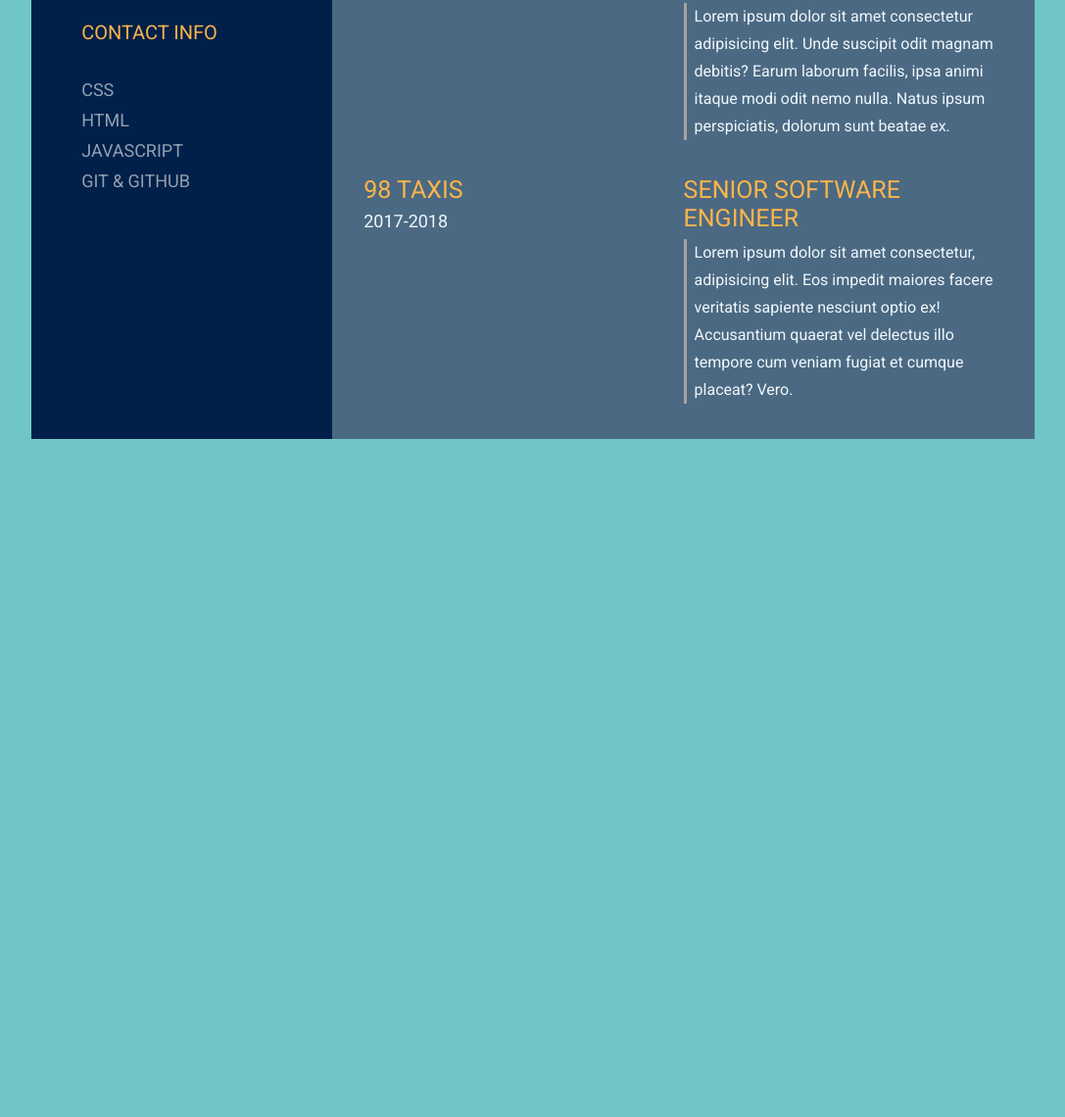
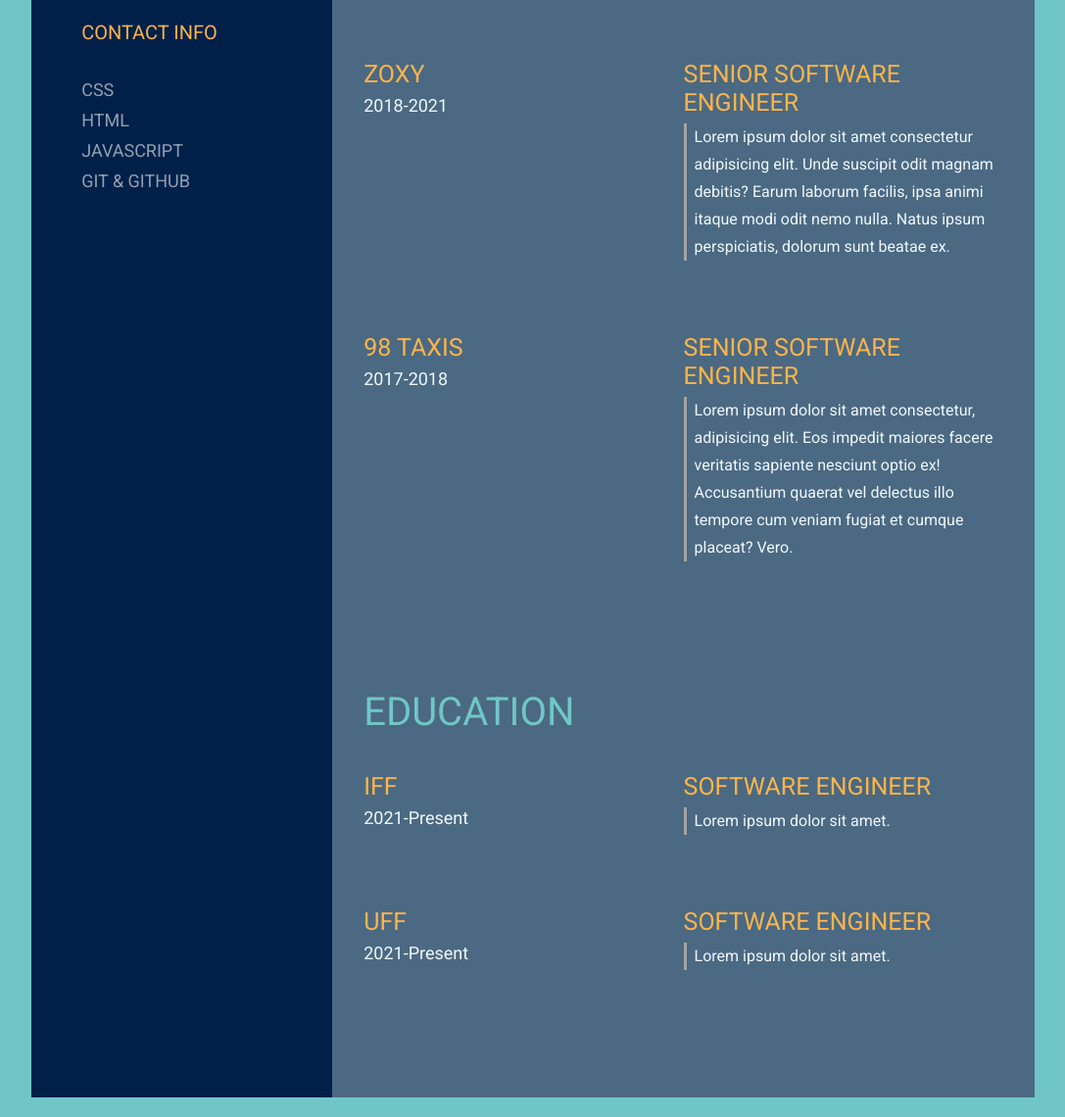
Before and after one commit to marllonbatista/jornadaDev-EBAC, a plain HTML site: page index.html in a window 1280 px wide. Shown: the part 715-1855 px from the top of the page at 98% size, without its empty margins (96-1183 px from the left). Before the commit the page ends 1183 px from the top, so only its background shows below. Drawn offline with Linux system fonts and the light colour scheme.

Commit message:
Day 4 (#4)
* aula 1

* aula 4

```diff
--- a/index.html
+++ b/index.html
@@ -53,6 +53,7 @@
                 </div>
 
                 <div class="experience-container">
+                    <span id="experience">experience</span>
                     <div class="expe-enterprise1">
                         <div class="exp-left">
                             <span id="exp-company-name">fet bridge</span>
@@ -103,6 +104,29 @@
                     </div>
 
                 </div>
+                <div class="education-container">
+                    <span id="education">education</span>
+                    <div class="education-school-1">
+                        <div class="education-left">
+                            <span id="education-company-name">iff</span>
+                            <span id="education-time-period">2021-Present</span>
+                        </div>
+                        <div class="education-right">
+                            <span id="education-position"> Software Engineer</span>
+                            <span id="education-description">Lorem ipsum dolor sit amet.</span>
+                        </div>
+                    </div>
+                    <div class="education-school-2">
+                        <div class="education-left">
+                            <span id="education-company-name">uff</span>
+                            <span id="education-time-period">2021-Present</span>
+                        </div>
+                        <div class="education-right">
+                            <span id="education-position"> Software Engineer</span>
+                            <span id="education-description">Lorem ipsum dolor sit amet. </span>
+                        </div>
+                    </div>
+                </div>
             </section>
         </section>
     </main>
--- a/style.css
+++ b/style.css
@@ -145,12 +145,20 @@ body {
     width: 100%;
     margin-bottom: 36px;
 }
+.experience-container #experience{
+    color:#70C6C7;
+    font-style: normal;
+    font-weight: 400;
+    font-size: 4em;
+    text-transform: uppercase;
+}
 .experience-container .exp-left,
 .experience-container .exp-right{
     width: 50%;
     display:flex;
     flex-direction: column;
     align-items: baseline;
+    margin-top: 38px;
 }
 .experience-container #exp-company-name{
     color: var(--title-color);
@@ -183,3 +191,61 @@ body {
     border-left:  3px solid #A5A3A3;
     padding-left: 8px;
 }
+/* education section */
+.right-container .education-school-1,
+.right-container .education-school-2{
+    display: flex;
+    flex-direction: row;
+    align-items:baseline;
+    width: 100%;
+    margin-bottom: 36px;
+}
+.education-container{
+    margin: 94px 0;
+}
+.education-container #education{
+    color:#70C6C7;
+    font-style: normal;
+    font-weight: 400;
+    font-size: 4em;
+    text-transform: uppercase;
+}
+.education-container .education-left,
+.education-container .education-right{
+    width: 50%;
+    display:flex;
+    flex-direction: column;
+    align-items: baseline;
+    margin-top: 38px;
+}
+.education-container #education-company-name{
+    color: var(--title-color);
+    font-style: normal;
+    font-weight: 400;
+    font-size: 2.5em;
+    text-transform: uppercase;
+    margin-bottom: 7px;
+}
+.education-container #education-time-period{
+    color: var(--text-color-right);
+    font-style: normal;
+    font-weight: 400;
+    font-size: 1.8em;
+}
+.education-container #education-position{
+    color: var(--title-color);
+    font-style: normal;
+    font-weight: 400;
+    font-size: 2.5em;
+    text-transform: uppercase;
+    margin-bottom: 7px;
+}
+.education-container #education-description{
+    color: var(--text-color-right);
+    font-style: normal;
+    font-weight: 400;
+    font-size: 1.6em;
+    line-height: 28px;
+    border-left:  3px solid #A5A3A3;
+    padding-left: 8px;
+}
```
